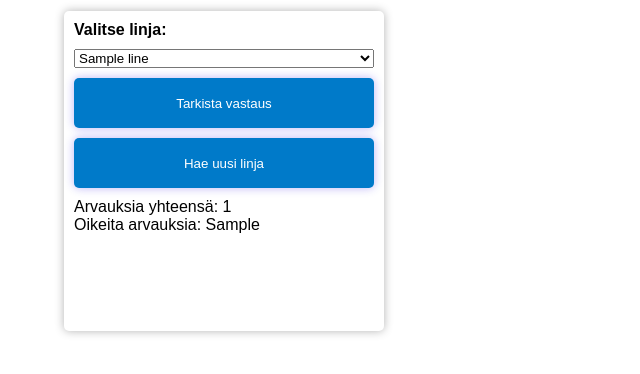
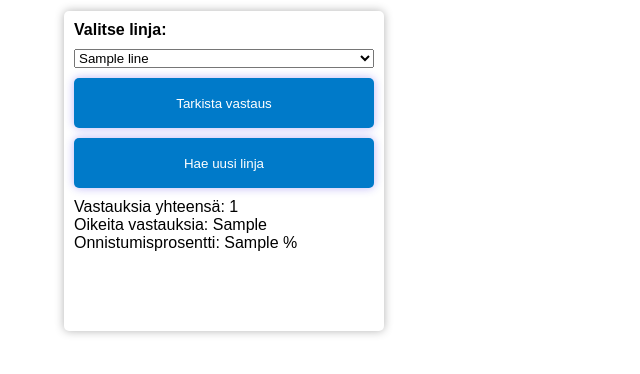
Before and after one commit to jpkos/routeguesr, a Python web app: template templates/index.html in a window 1280 px wide. Shown: the part 239-613 px from the top of the page, without its empty margins (0-640 px from the left). Run offline with Jinja, Linux system fonts and the light colour scheme; the template is opened without the code that fills it: most values are stand-ins (such as "Sample title", 1, 10 or a date in 2020).

Commit message:
Added correct percentage result

```diff
--- a/static/js/script.js
+++ b/static/js/script.js
@@ -12,6 +12,7 @@ function checkGuess() {
         document.getElementById('result').textContent = data.result;
         document.getElementById('total-guesses').textContent = data.total_guesses;
         document.getElementById('correct-guesses').textContent = data.correct_guesses;
+        document.getElementById('correct-pct').textContent = data.correct_pct;
         // Disable the guess button to prevent further guesses
         document.getElementById('guess-btn').disabled = true;
     })
--- a/templates/index.html
+++ b/templates/index.html
@@ -19,8 +19,9 @@
         <button id="guess-btn" onclick="checkGuess()">Tarkista vastaus</button>
         <button onclick="newLine()">Hae uusi linja</button>
         <div id="result"></div>
-        <div>Arvauksia yhteensä: <span id="total-guesses">{{ total_guesses }}</span></div>
-        <div>Oikeita arvauksia: <span id="correct-guesses">{{ correct_guesses }}</span></div>
+        <div>Vastauksia yhteensä: <span id="total-guesses">{{ total_guesses }}</span></div>
+        <div>Oikeita vastauksia: <span id="correct-guesses">{{ correct_guesses }}</span></div>
+        <div>Onnistumisprosentti: <span id="correct-pct">{{ correct_pct }}</span> %</div>
 
     </div>
     <script src="{{ url_for('static', filename='js/script.js') }}"></script>
```
Also changed, not shown: app.py (+5 -4 lines).
